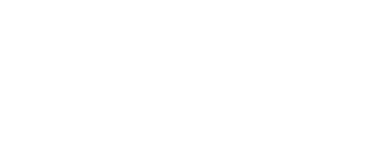
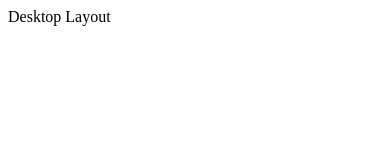
Before and after one commit to hyroworld/hyro-web, a React (Create React App) app: page / in a window 390 px wide. Shown: the top 160 px of the page. Built offline with nearby package versions, Linux system fonts and the light colour scheme; the HTML template or start-up script is replaced by a standard one.

Commit message:
seperate mobile and desktop layout

```diff
--- a/src/App.js
+++ b/src/App.js
@@ -1,6 +1,16 @@
+import { useMediaQuery } from "react-responsive";
+
+// Add Layout Components
+import DesktopLayout from "./layouts/DesktopLayout";
+import MobileLayout from "./layouts/MobileLayout";
+
 function App() {
+  const isMobile = useMediaQuery({ maxDeviceWidth: 768 });
+
   return (
-    <div className="App"></div>
+    <>
+      { isMobile ? <MobileLayout/> : <DesktopLayout /> }
+    </>
   );
 }
 
--- /dev/null
+++ b/src/layouts/DesktopLayout.jsx
@@ -0,0 +1,11 @@
+import React from 'react'
+
+const DesktopLayout = () => {
+    return (
+        <div>
+            <span>Desktop Layout</span>
+        </div>
+    )
+}
+
+export default DesktopLayout
--- /dev/null
+++ b/src/layouts/MobileLayout.jsx
@@ -0,0 +1,11 @@
+import React from 'react'
+
+const MobileLayout = () => {
+    return (
+        <div>
+            <span>Mobile Layout</span>
+        </div>
+    )
+}
+
+export default MobileLayout
```
